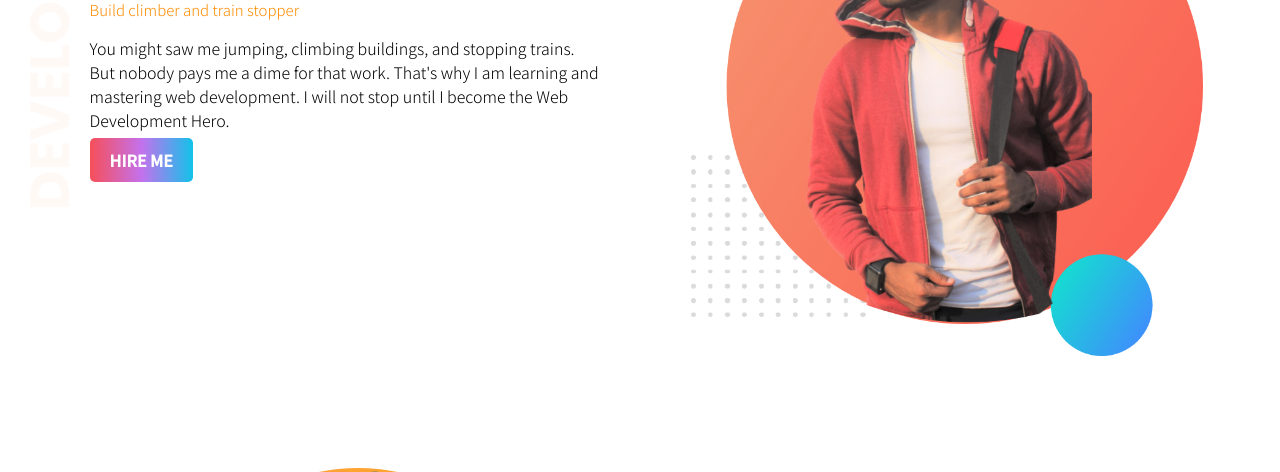
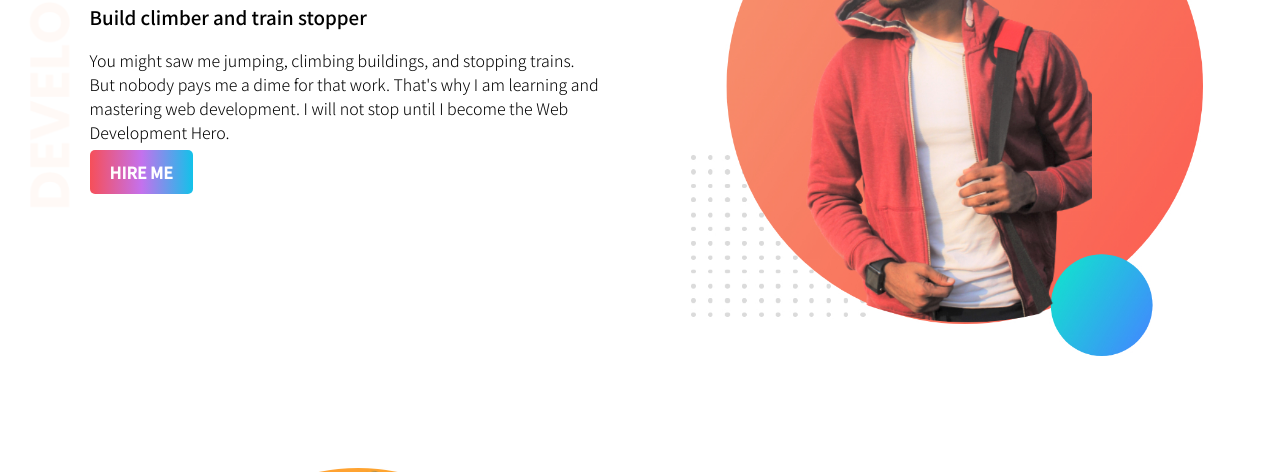
Before and after one commit to Shakil5161/my-protfolio, a plain HTML site: page index.html in a window 1280 px wide. Shown: the part 152-624 px from the top of the page. Drawn offline with Linux system fonts and the light colour scheme.

Commit message:
style h3 tag

```diff
--- a/css/style.css
+++ b/css/style.css
@@ -42,7 +42,7 @@ span{
     font-family: 'Noto Sans JP', sans-serif;
     font-weight: 700;
 }
-.half-width h3{
+.single-experiences h3{
     font-family: 'Noto Sans JP', sans-serif;
     font-weight: 300;
     color: darkorange;
```
